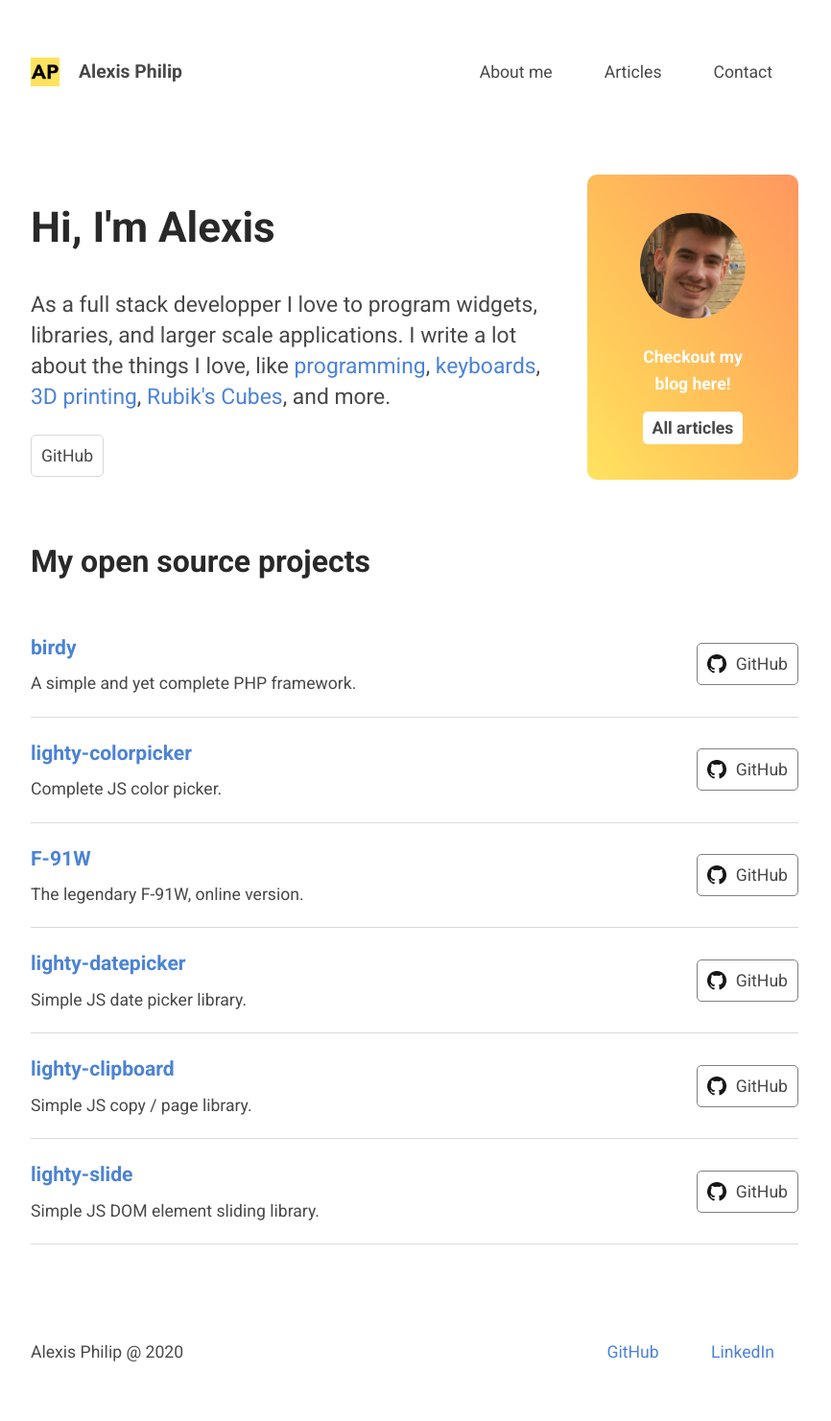
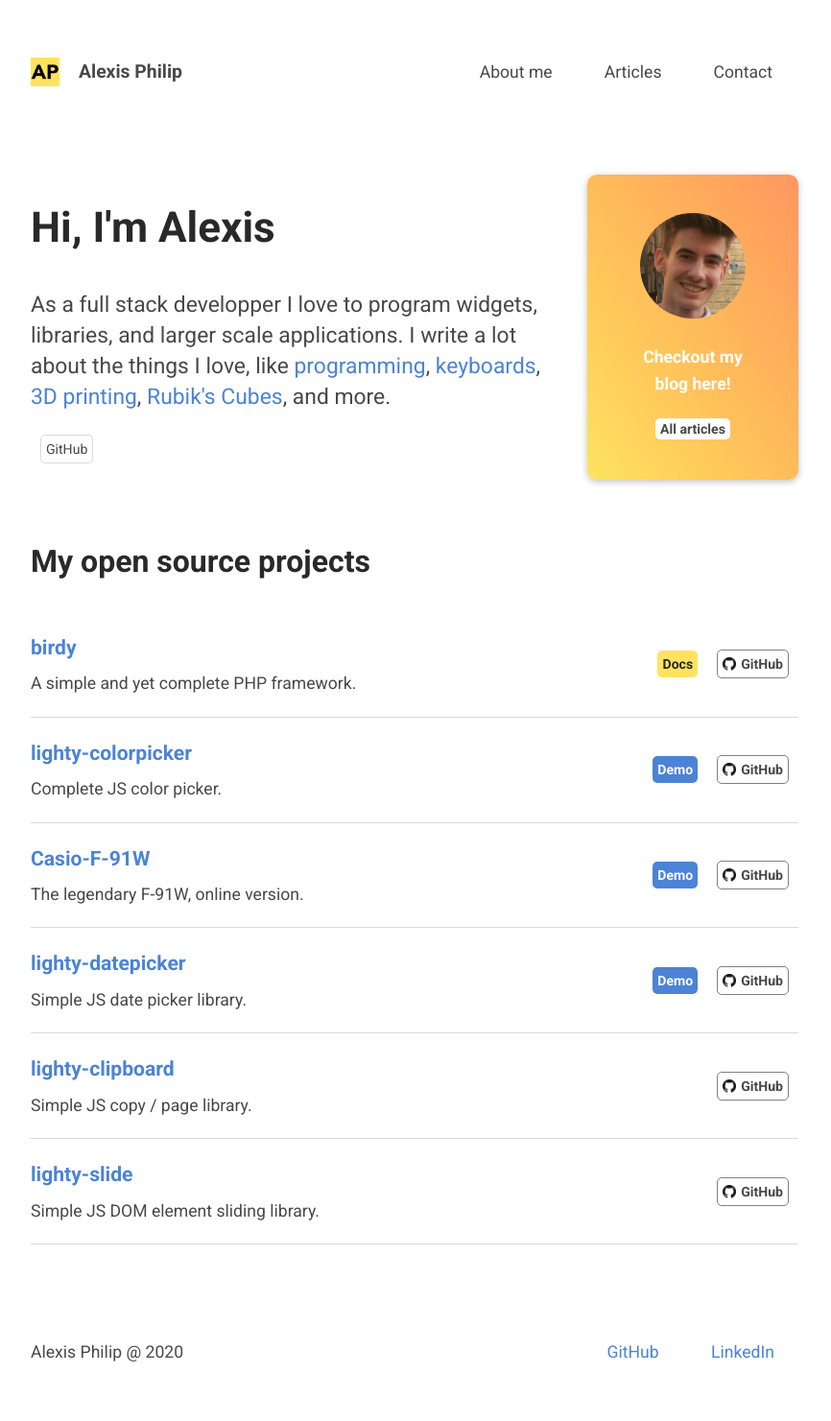
Before and after one commit to alexisphilip/alexisphilip.fr, a PHP site: page / in a window 1280 px wide. Shown: the whole page at 96% size, without its empty margins (208-1074 px from the left). Run offline with PHP 8.4, Linux system fonts and the light colour scheme; data that the repository does not hold is empty.

Commit message:
[UPDATE] home and contact pages.

```diff
--- a/content/pages-html/home.php
+++ b/content/pages-html/home.php
@@ -39,16 +39,20 @@
                 </div>
             </div>
             <div class="project-links">
-                <a class="btn-small color-font-text link-github"
+                <?php if (isset($repository["docs"]) && $repository["docs"]) { ?>
+                    <a class="btn-small color-font-title bold bg-yellow"
+                       href="<?= $repository["docs"] ?>">Docs</a>
+                <?php } ?>
+                <?php if (isset($repository["demo"]) && $repository["demo"]) { ?>
+                    <a class="btn-small color-white bold bg-blue"
+                       href="<?= base_url("demo/" . $repository["demo"]) ?>">Demo</a>
+                <?php } ?>
+                <a class="btn-small color-font-text bold link-github"
                    href="https://github.com/alexisphilip/<?= $repository["name"] ?>">
                     <img class="github-icon" src="<?= img_url("icons/github/GitHub-Mark-32px.png") ?>"
                          alt="GitHub logo">
                     GitHub
                 </a>
-                <?php if (isset($repository["demo"]) && $repository["demo"]) { ?>
-                    <a class="btn-small color-white bg-blue link-demo"
-                       href="<?= base_url("demo/" . $repository["link"]) ?>">Demo</a>
-                <?php } ?>
             </div>
         </div>
     <?php } ?>
--- a/data/projects.json
+++ b/data/projects.json
@@ -3,22 +3,22 @@
     {
       "name": "birdy",
       "description": "A simple and yet complete PHP framework.",
-      "demo": ""
+      "docs": "https://birdy.alexisphilip.fr/#/"
     },
     {
       "name": "lighty-colorpicker",
       "description": "Complete JS color picker.",
-      "demo": ""
+      "demo": "lighty-colorpicker"
     },
     {
-      "name": "F-91W",
+      "name": "Casio-F-91W",
       "description": "The legendary F-91W, online version.",
-      "demo": ""
+      "demo": "F-91W"
     },
     {
       "name": "lighty-datepicker",
       "description": "Simple JS date picker library.",
-      "demo": ""
+      "demo": "lighty-datepicker"
     },
     {
       "name": "lighty-clipboard",
--- a/static/css/main.css
+++ b/static/css/main.css
@@ -8,6 +8,9 @@
 
     --bg-blue: #4C83D5;
     --color-blue: #4C83D5;
+
+    --bg-yellow: #ffe360;
+    --color-yellow: #ffe360;
 }
 
 .bg-blue {
@@ -21,6 +24,12 @@
 }
 .color-font-text {
     color: var(--color-font-text);
+}
+.bg-yellow {
+    background: var(--color-yellow);
+}
+.color-yellow {
+    color: var(--color-yellow);
 }
 .bg-white {
     background: white;
@@ -102,6 +111,12 @@ footer {
 
 
 
+/* MARGIN */
+.m-0 {
+    margin: 0;
+}
+
+
 /* LINKS & BUTTONS */
 
 .link {
@@ -110,8 +125,10 @@ footer {
 
 .btn-small {
     text-decoration: none;
-    padding: 7px 10px;
+    padding: 3px 5px;
     border-radius: 5px;
+    font-size: 0.8em;
+    margin: auto 10px;
 }
 
 
@@ -128,7 +145,6 @@ footer {
 /* Lead section /home */
 
 .lead {
-    /*border: 1px solid grey;*/
     display: flex;
     justify-content: space-between;
 }
@@ -162,6 +178,7 @@ footer {
     padding: 40px;
     background-image: linear-gradient(to right top, #ffe360, #ffcf5b, #ffbc5a, #ffa95c, #ff9760);
     text-align: center;
+    box-shadow: 0 2px 7px rgba(41,41,42,0.3);
 }
     .profile-pic {
         height: 110px;
@@ -173,7 +190,8 @@ footer {
 
 
 
-/* Link */
+
+/* List element (projects) */
 
 .list-element {
     display: flex;
@@ -210,13 +228,15 @@ footer {
         align-items: center;
     }
     .list-element .github-icon {
-        margin-right: 10px;
-        height: 20px;
-        width: 20px;
+        margin-right: 5px;
+        height: 14px;
+        width: 14px;
     }
-    .list-element .link-demo {
-        margin-left: 20px;
-    }
+
+
+
+
+
 
 
 /* Header */
```
Also changed, not shown: content/pages-md/contact.md (+1 -1 lines).
